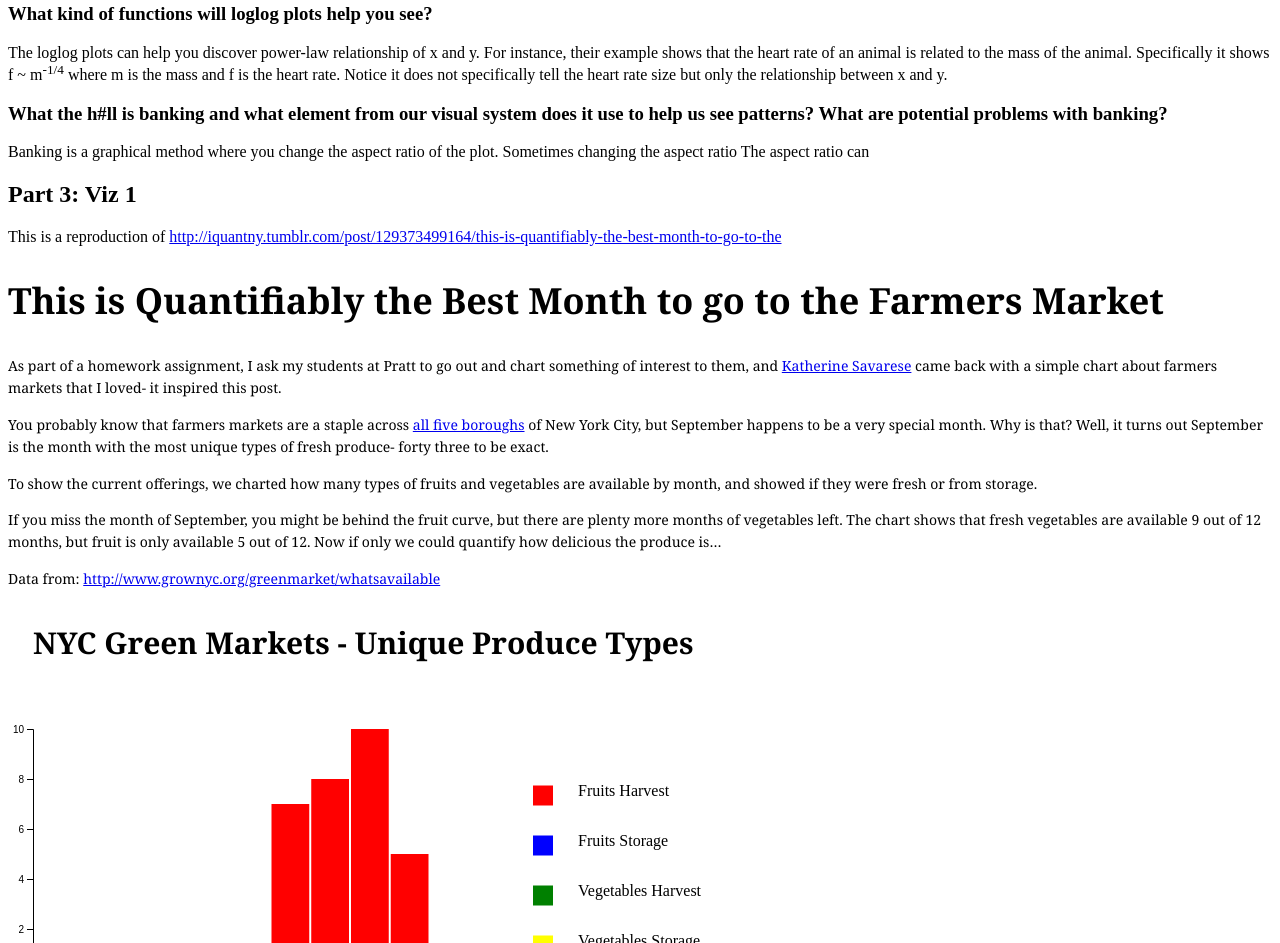
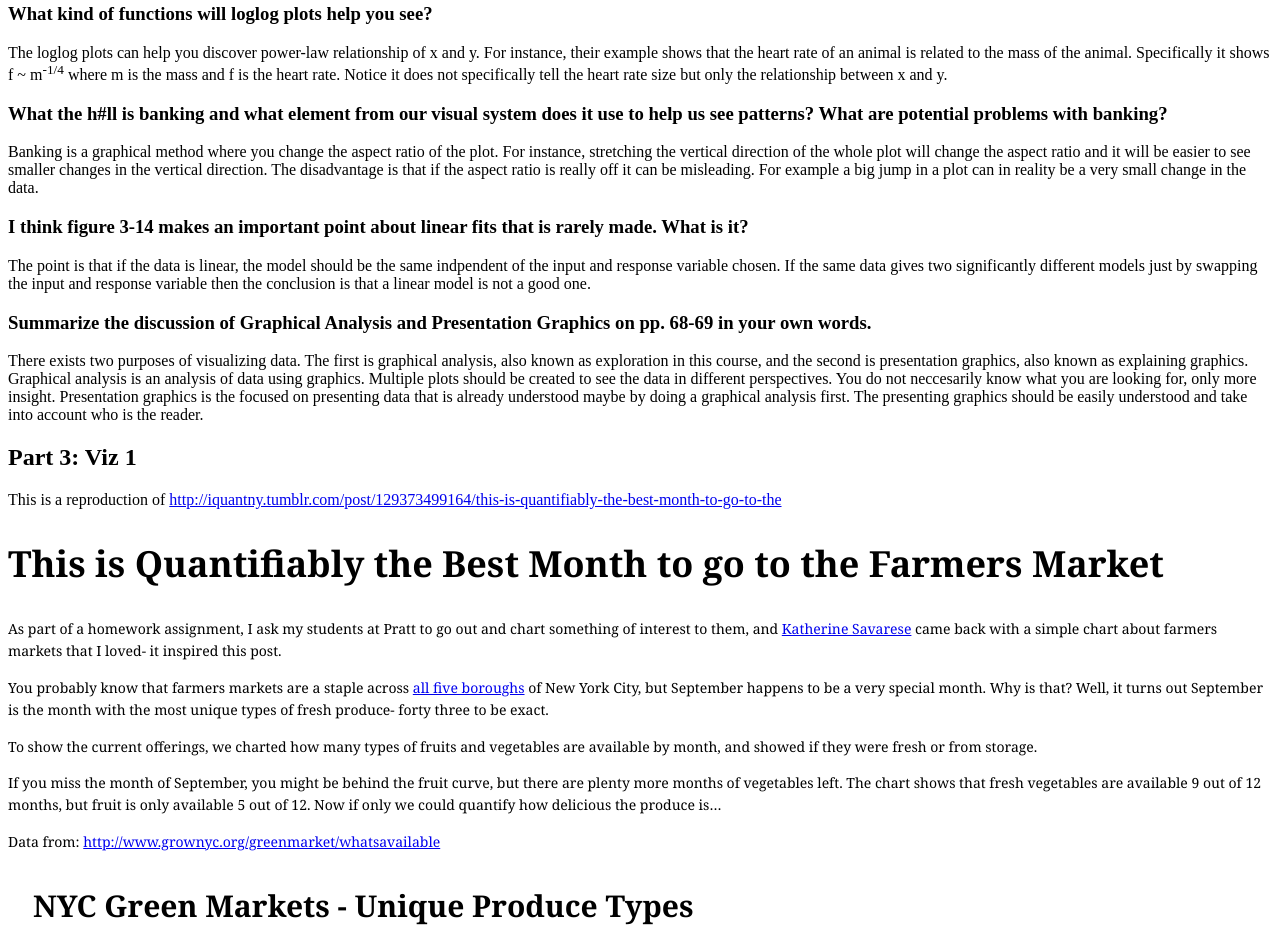
Before and after one commit to ccbn/SDA, a plain HTML site: page Assignment1/index.html in a window 1280 px wide. Shown: the part 1672-2615 px from the top of the page. Drawn offline with Linux system fonts and the light colour scheme.

Commit message:
resterende spørgsmål af del 2 besvaret

```diff
--- a/Assignment1/index.html
+++ b/Assignment1/index.html
@@ -107,8 +107,22 @@
 		</p>
 		<h3>What the h#ll is banking and what element from our visual system does it use to help us see patterns? What are potential problems with banking?</h3>
 		<p>
-			Banking is a graphical method where you change the aspect ratio of the plot. Sometimes changing the aspect ratio The aspect ratio can
-		</p>
+      Banking is a graphical method where you change the aspect ratio of the plot.
+      For instance, stretching the vertical direction of the whole plot will change the aspect ratio and it will be easier to see smaller changes in the vertical direction.
+      The disadvantage is that if the aspect ratio is really off it can be misleading. For example a big jump in a plot can in reality be a very small change in the data.
+    </p>
+    <h3>I think figure 3-14 makes an important point about linear fits that is rarely made. What is it?</h3>
+    <p>
+      The point is that if the data is linear, the model should be the same indpendent of the input and response variable chosen.
+      If the same data gives two significantly different models just by swapping the input and response variable then the conclusion is that a linear model is not a good one.
+    </p>
+    <h3>Summarize the discussion of Graphical Analysis and Presentation Graphics on pp. 68-69 in your own words.</h3>
+    <p>
+      There exists two purposes of visualizing data. The first is graphical analysis, also known as exploration in this course, and the second is presentation graphics, also known as explaining graphics.
+    Graphical analysis is an analysis of data using graphics. Multiple plots should be created to see the data in different perspectives. You do not neccesarily know what you are looking for, only more insight.
+    Presentation graphics is the focused on presenting data that is already understood maybe by doing a graphical analysis first.
+    The presenting graphics should be easily understood and take into account who is the reader.
+    </p>
 
     <h2>Part 3: Viz 1</h2>
     <p>This is a reproduction of <a href="http://iquantny.tumblr.com/post/129373499164/this-is-quantifiably-the-best-month-to-go-to-the">
@@ -160,7 +174,9 @@
       var months = ["Jan","Feb","Mar","Apr","May","Jun","Jul","Aug","Sep","Oct","Nov","Dec"];
       var ukpData = [];
 
-
+      //Main function call. Retrieves data from file and runs an ananoymous
+      //function that creates the visualizations.
+      //The
 			d3.csv("data.csv", rowConverter, function(data) {
         dataset = data;
 
```
